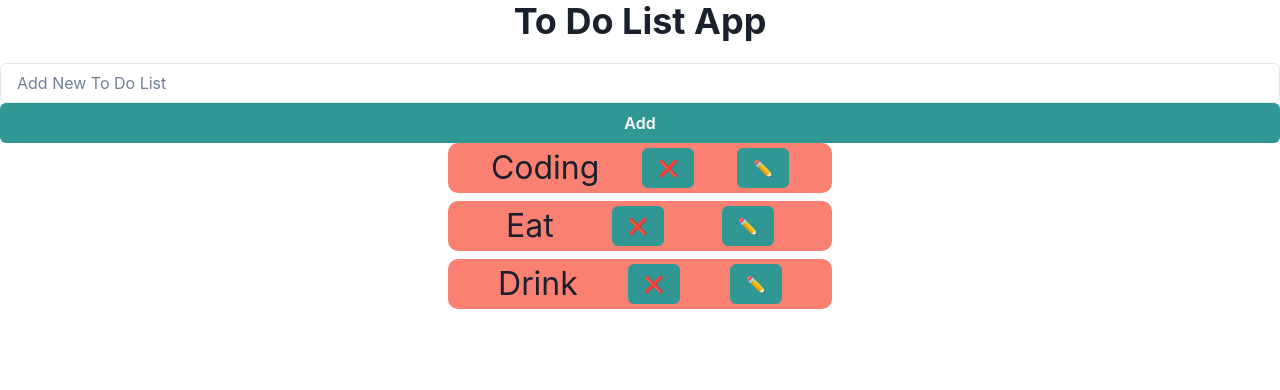
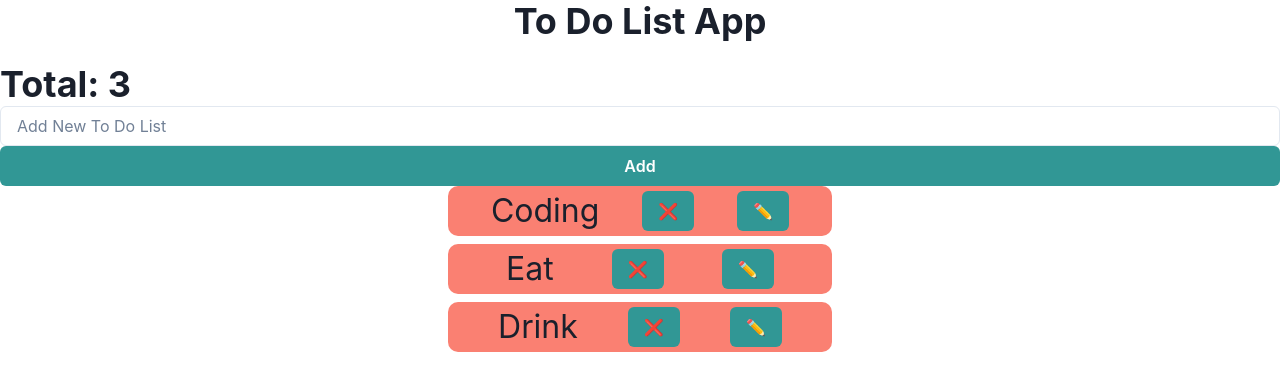
Before and after one commit to Franky777shg/JCWD2204-FrontEnd, a React (Create React App) app in the folder css-framework/: page / in a window 1280 px wide. Shown: the top 390 px of the page. Built offline with nearby package versions, Linux system fonts and the light colour scheme.

Commit message:
redux in to do app

```diff
--- a/css-framework/package.json
+++ b/css-framework/package.json
@@ -6,12 +6,14 @@
     "@chakra-ui/react": "^2.3.4",
     "@emotion/react": "^11.10.4",
     "@emotion/styled": "^11.10.4",
+    "@reduxjs/toolkit": "^1.8.5",
     "@testing-library/jest-dom": "^5.16.5",
     "@testing-library/react": "^13.4.0",
     "@testing-library/user-event": "^13.5.0",
     "framer-motion": "^7.4.0",
     "react": "^18.2.0",
     "react-dom": "^18.2.0",
+    "react-redux": "^8.0.4",
     "react-scripts": "5.0.1",
     "web-vitals": "^2.1.4"
   },
--- a/css-framework/src/App.js
+++ b/css-framework/src/App.js
@@ -2,11 +2,17 @@ import { useState } from "react";
 import { Button, Heading, Center, Input, Flex, Stack } from "@chakra-ui/react";
 import ToDo from "./components/toDo";
 
+// setup redux
+import { useSelector, useDispatch } from "react-redux";
+import { addNew, remove, edit } from "./redux/toDoSlice";
+
 function App() {
-  const [lists, setLists] = useState(["Coding", "Eat", "Drink"]);
+  // const [lists, setLists] = useState(["Coding", "Eat", "Drink"]);
+  const { value, count } = useSelector((state) => state.toDoSlice);
+  const dispatch = useDispatch();
 
   const renderToDo = () => {
-    return lists.map((item, index) => {
+    return value.map((item, index) => {
       return (
         <ToDo
           data={item}
@@ -20,27 +26,26 @@ function App() {
 
   const onAdd = () => {
     let newData = document.getElementById("newToDo").value;
-    setLists([...lists, newData]);
+    dispatch(addNew(newData));
   };
 
   const onDelete = (index) => {
-    let temp = [...lists];
-    temp.splice(index, 1);
-    setLists(temp);
+    dispatch(remove(index));
   };
 
   const onEdit = (index) => {
-    // console.log(index);
     let inputFromUser = prompt("Mau ganti apa?");
 
     if (inputFromUser) {
-      let temp = [...lists];
-      temp.splice(index, 1, inputFromUser);
-      setLists(temp);
+      dispatch(
+        edit({
+          inputFromUser,
+          index,
+        })
+      );
     } else {
       alert("Isi yang bener dong!");
     }
-    // console.log(inputFromUser);
   };
 
   return (
@@ -48,6 +53,7 @@ function App() {
       <Heading textAlign="center" mb={5}>
         To Do List App
       </Heading>
+      <Heading>Total: {count}</Heading>
       <Input placeholder="Add New To Do List" id="newToDo" />
       <Button onClick={onAdd} colorScheme="teal">
         Add
--- a/css-framework/src/index.js
+++ b/css-framework/src/index.js
@@ -5,9 +5,15 @@ import App from "./App";
 // setup chakra UI
 import { ChakraProvider } from "@chakra-ui/react";
 
+// setup redux
+import { Provider } from "react-redux";
+import { store } from "./redux/store";
+
 const root = ReactDOM.createRoot(document.getElementById("root"));
 root.render(
-  <ChakraProvider>
-    <App />
-  </ChakraProvider>
+  <Provider store={store}>
+    <ChakraProvider>
+      <App />
+    </ChakraProvider>
+  </Provider>
 );
--- /dev/null
+++ b/css-framework/src/redux/store.js
@@ -0,0 +1,8 @@
+import { configureStore } from "@reduxjs/toolkit";
+import toDoSlice from "./toDoSlice";
+
+export const store = configureStore({
+  reducer: {
+    toDoSlice,
+  },
+});
--- /dev/null
+++ b/css-framework/src/redux/toDoSlice.js
@@ -0,0 +1,31 @@
+import { createSlice } from "@reduxjs/toolkit";
+
+const initialState = {
+  value: ["Coding", "Eat", "Drink"],
+  count: 3,
+};
+
+export const toDoSlice = createSlice({
+  name: "to-do",
+  initialState,
+  reducers: {
+    addNew: (state, action) => {
+      state.value.push(action.payload);
+      state.count += 1;
+    },
+    remove: (state, action) => {
+      state.value.splice(action.payload, 1);
+      state.count -= 1;
+    },
+    edit: (state, action) => {
+      //   console.log(action.payload);
+      const { index, inputFromUser } = action.payload;
+      state.value.splice(index, 1, inputFromUser);
+    },
+  },
+});
+
+// Action creators are generated for each case reducer function
+export const { addNew, remove, edit } = toDoSlice.actions;
+
+export default toDoSlice.reducer;
```
Also changed, not shown: 1 other file (tests, documents, lock files or other folders).
